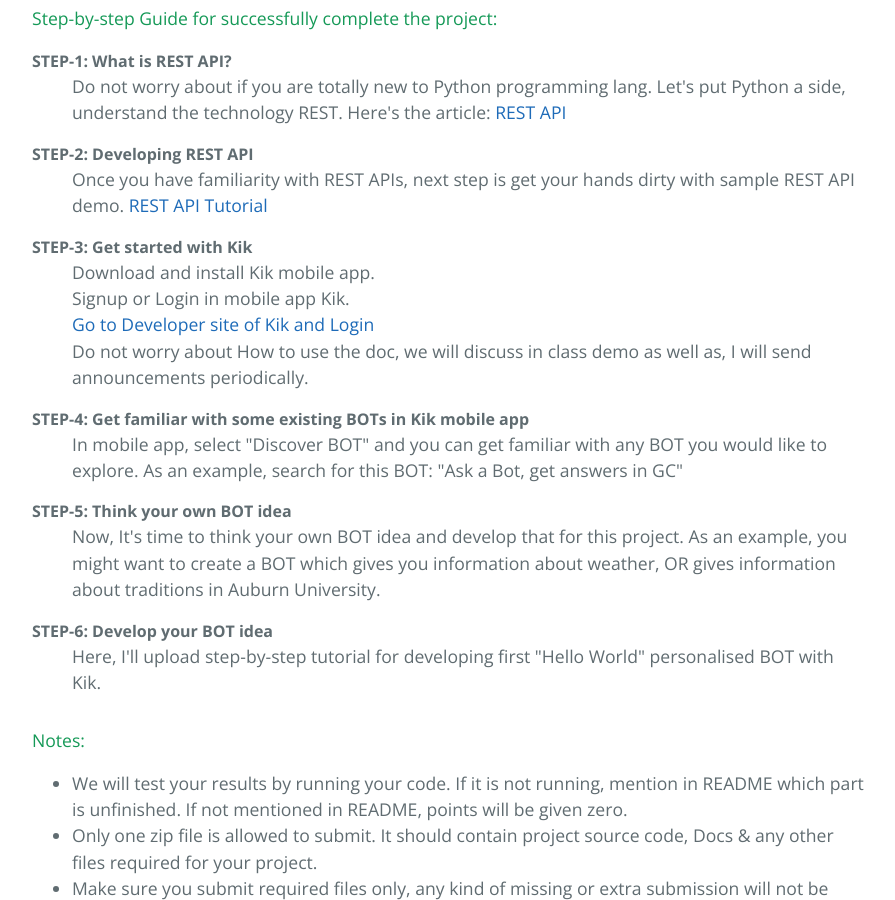
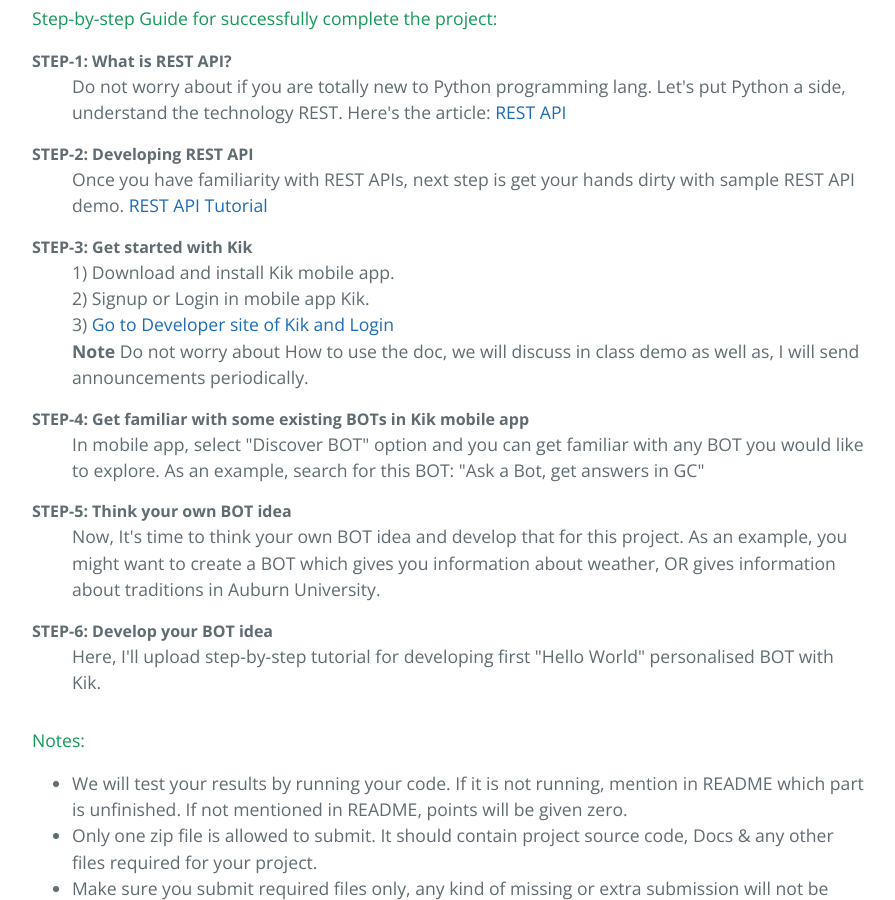
Before and after one commit to Ravi2712/ravi2712.github.io, a Jekyll site: the page built from index.md, in a window 1280 px wide and 900 px high, scrolled down 995 px. Shown: the whole window, without its empty margins (192-1087 px from the left). Built offline with Jekyll 4.4.1, drawn with Linux system fonts in a browser that asks for light colours.

Commit message:
Changes#8

```diff
--- a/index.md
+++ b/index.md
@@ -34,13 +34,13 @@ In this project, we are going to create "Personalised Bot" with platform [Kik](h
 </dd>
 <dt>STEP-3: Get started with Kik</dt>
 <dd>
-Download and install Kik mobile app. <br>
-Signup or Login in mobile app Kik. <br>
-<a href="https://dev.kik.com/#/docs/getting-started"> Go to Developer site of Kik and Login </a> <br>
-Do not worry about How to use the doc, we will discuss in class demo as well as, I will send announcements periodically. <br>
+1) Download and install Kik mobile app. <br>
+2) Signup or Login in mobile app Kik. <br>
+3) <a href="https://dev.kik.com/#/docs/getting-started"> Go to Developer site of Kik and Login </a> <br>
+<b> Note </b> Do not worry about How to use the doc, we will discuss in class demo as well as, I will send announcements periodically. <br>
 </dd>
 <dt>STEP-4: Get familiar with some existing BOTs in Kik mobile app</dt>
-<dd>In mobile app, select "Discover BOT" and you can get familiar with any BOT you would like to explore. As an example, search for this BOT: "Ask a Bot, get answers in GC"</dd>
+<dd>In mobile app, select "Discover BOT" option and you can get familiar with any BOT you would like to explore. As an example, search for this BOT: "Ask a Bot, get answers in GC"</dd>
 <dt>STEP-5: Think your own BOT idea</dt>
 <dd>Now, It's time to think your own BOT idea and develop that for this project. As an example, you might want to create a BOT which gives you information about weather, OR gives information about traditions in Auburn University.</dd>
 <dt>STEP-6: Develop your BOT idea</dt>
```
